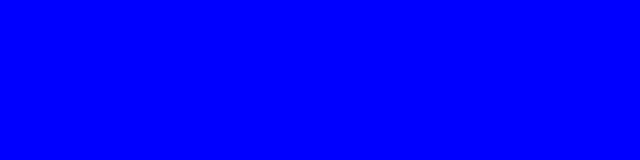
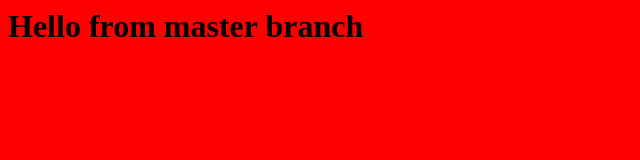
Before and after one commit to kmaksim/temp1, a plain HTML site: page index.html in a window 1280 px wide. Shown: the whole page, without its empty margins (0-640 px from the left). Drawn offline with Linux system fonts and the light colour scheme.

Commit message:
recovery on red and H1 on master

```diff
--- a/index.html
+++ b/index.html
@@ -1,4 +1,5 @@
 <html>
-	<body bgcolor = "blue">
+	<body bgcolor = "red">
+		<h1>Hello from master branch</h1>
 	</body>
 </html>
```
